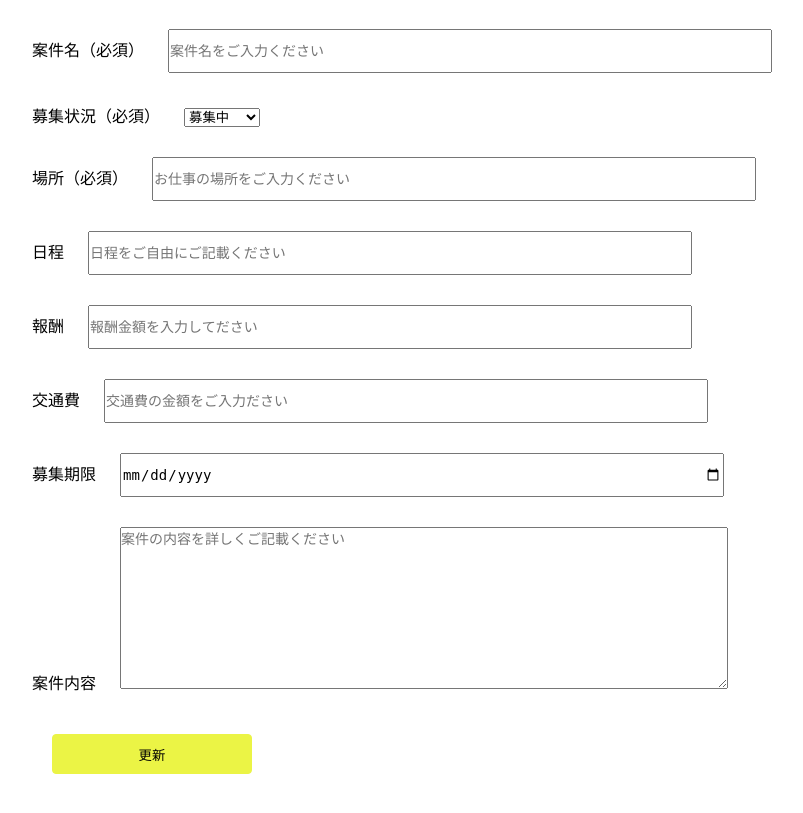
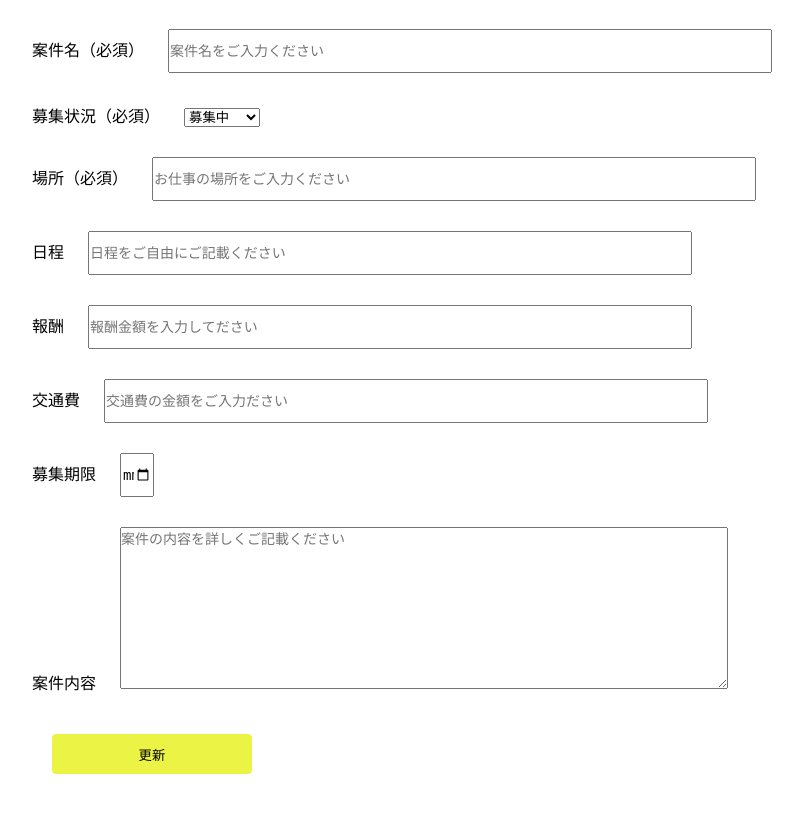
Before and after one commit to ShoheiNagamura/PHP03_kadai, a PHP site: page /jobEdit.php?id=1 in a window 1280 px wide. Shown: the part 127-940 px from the top of the page, without its empty margins (248-1051 px from the left). Run offline with PHP 8.4, Linux system fonts and the light colour scheme; data that the repository does not hold is empty; some web fonts are replaced.

Commit message:
軽微な修正

```diff
--- a/jobEdit.php
+++ b/jobEdit.php
@@ -122,7 +122,7 @@ $result = $stmt->fetch(PDO::FETCH_ASSOC);
             </div>
             <div class="deadlineArea jobInputAreaItem">
                 <label for="deadline">募集期限</label>
-                <input type="date" id="deadline" name="deadline" value="<?= $result['deadline'] ?>">
+                <input class="input-date" type="date" id="deadline" name="deadline" value="<?= $result['deadline'] ?>">
             </div>
             <div class="contentArea jobInputAreaItem">
                 <label for="content">案件内容</label>
```
